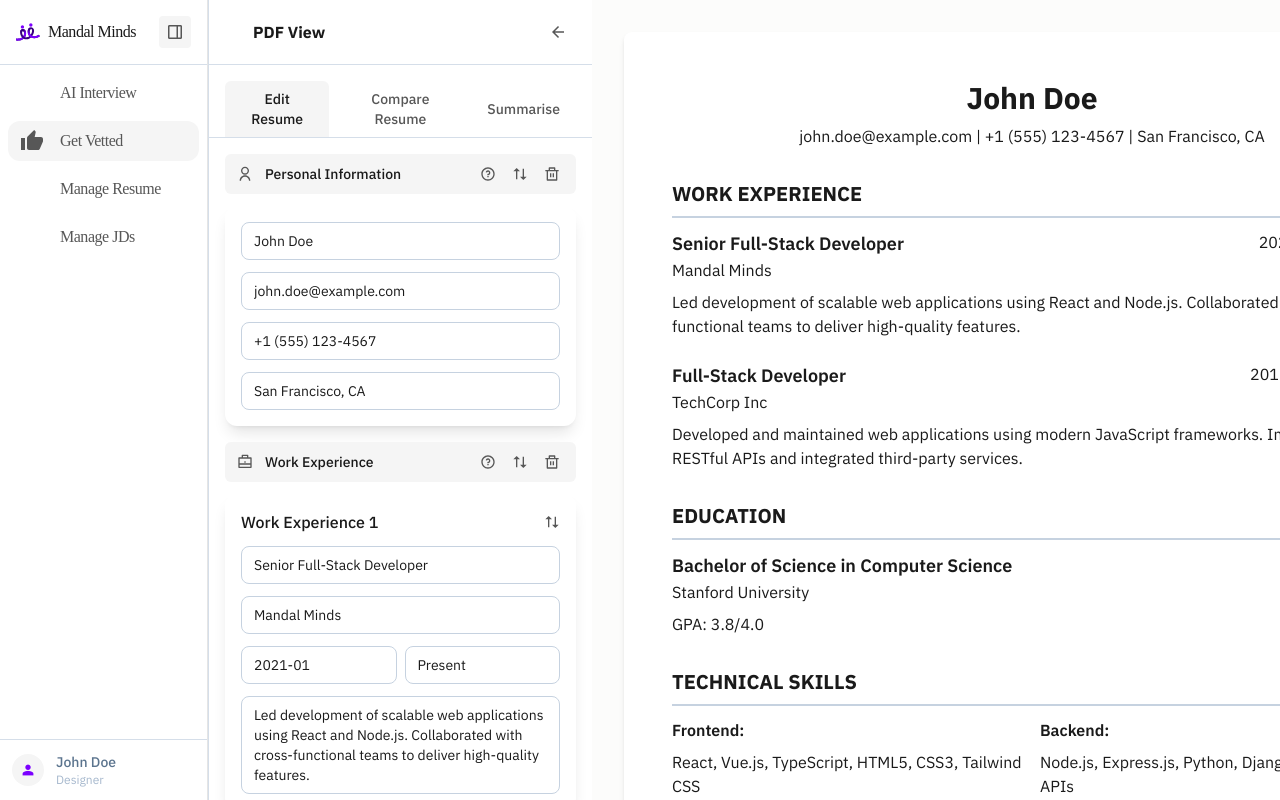
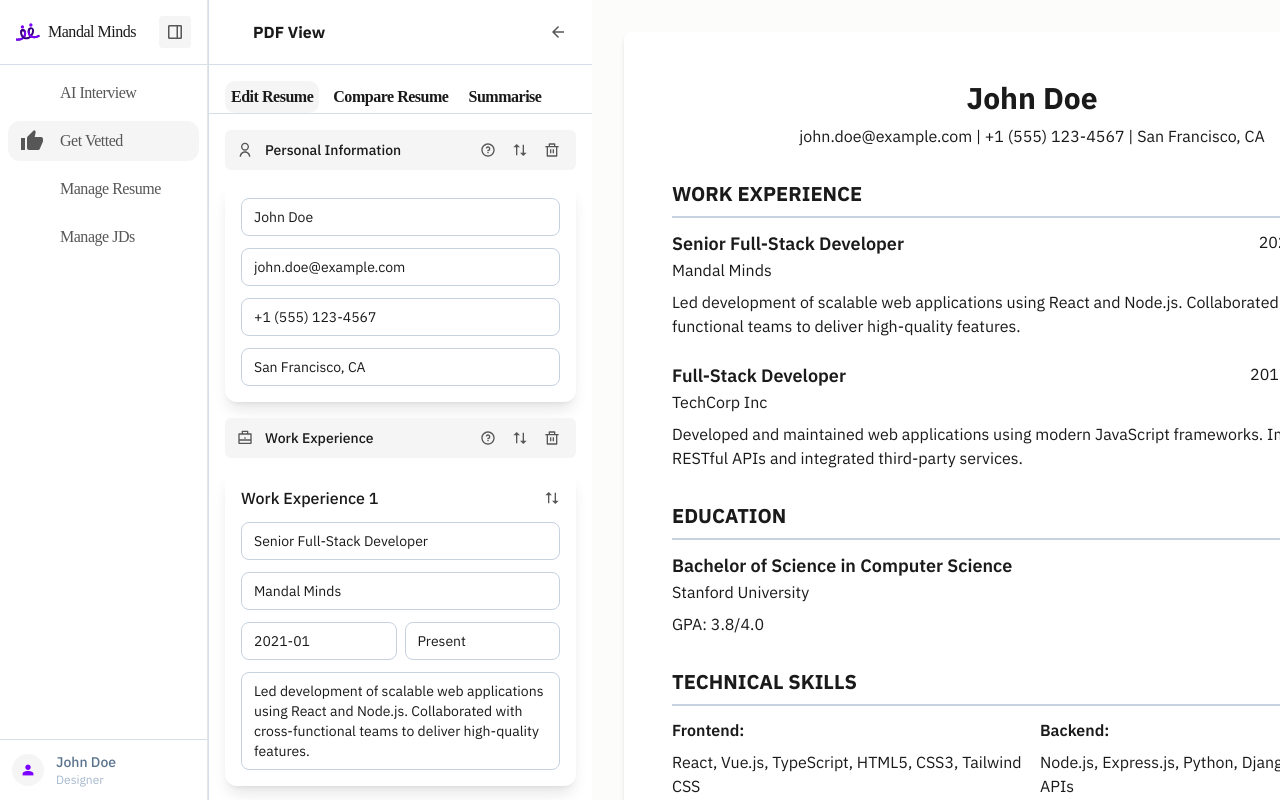
Before and after one commit to Ajaymanath6/-mandal-minds-interview-platform, a React (Vite) app in the folder app/: page /edit-resume in a window 1280 px wide. Built offline with nearby package versions, Linux system fonts and the light colour scheme; some icons are missing.

Commit message:
Update tab styling: independent buttons with 10px border radius, custom padding, Body Font with specified typography

```diff
--- a/app/src/pages/EditResume.jsx
+++ b/app/src/pages/EditResume.jsx
@@ -571,42 +571,57 @@ export default function EditResume() {
 
             {/* Tabs */}
             <div className="px-4 pt-4 border-b border-gray-200">
-              <div className="flex gap-1">
+              <div className="flex gap-2">
                 <button
                   onClick={() => setActiveTab("edit-resume")}
-                  className={`px-4 py-2 text-sm font-medium rounded-t-md transition-colors ${
-                    activeTab === "edit-resume"
-                      ? "bg-[#F5F5F5]"
-                      : "hover:bg-[#F5F5F5]"
-                  }`}
+                  className="transition-colors hover:bg-[#F5F5F5]"
                   style={{
-                    color: activeTab === "edit-resume" ? "#1A1A1A" : "#575757",
+                    padding: "4px 6px",
+                    borderRadius: "10px",
+                    fontFamily: "Body Font",
+                    fontWeight: 600,
+                    fontStyle: "normal",
+                    fontSize: "16px",
+                    lineHeight: "24px",
+                    letterSpacing: "-0.03em",
+                    color: "#1A1A1A",
+                    backgroundColor: activeTab === "edit-resume" ? "#F5F5F5" : "transparent",
                   }}
                 >
                   Edit Resume
                 </button>
                 <button
                   onClick={() => setActiveTab("compare-resume")}
-                  className={`px-4 py-2 text-sm font-medium rounded-t-md transition-colors ${
-                    activeTab === "compare-resume"
-                      ? "bg-[#F5F5F5]"
-                      : "hover:bg-[#F5F5F5]"
-                  }`}
+                  className="transition-colors hover:bg-[#F5F5F5]"
                   style={{
-                    color: activeTab === "compare-resume" ? "#1A1A1A" : "#575757",
+                    padding: "4px 6px",
+                    borderRadius: "10px",
+                    fontFamily: "Body Font",
+                    fontWeight: 600,
+                    fontStyle: "normal",
+                    fontSize: "16px",
+                    lineHeight: "24px",
+                    letterSpacing: "-0.03em",
+                    color: "#1A1A1A",
+                    backgroundColor: activeTab === "compare-resume" ? "#F5F5F5" : "transparent",
                   }}
                 >
                   Compare Resume
                 </button>
                 <button
                   onClick={() => setActiveTab("summarise")}
-                  className={`px-4 py-2 text-sm font-medium rounded-t-md transition-colors ${
-                    activeTab === "summarise"
-                      ? "bg-[#F5F5F5]"
-                      : "hover:bg-[#F5F5F5]"
-                  }`}
+                  className="transition-colors hover:bg-[#F5F5F5]"
                   style={{
-                    color: activeTab === "summarise" ? "#1A1A1A" : "#575757",
+                    padding: "4px 6px",
+                    borderRadius: "10px",
+                    fontFamily: "Body Font",
+                    fontWeight: 600,
+                    fontStyle: "normal",
+                    fontSize: "16px",
+                    lineHeight: "24px",
+                    letterSpacing: "-0.03em",
+                    color: "#1A1A1A",
+                    backgroundColor: activeTab === "summarise" ? "#F5F5F5" : "transparent",
                   }}
                 >
                   Summarise
```
